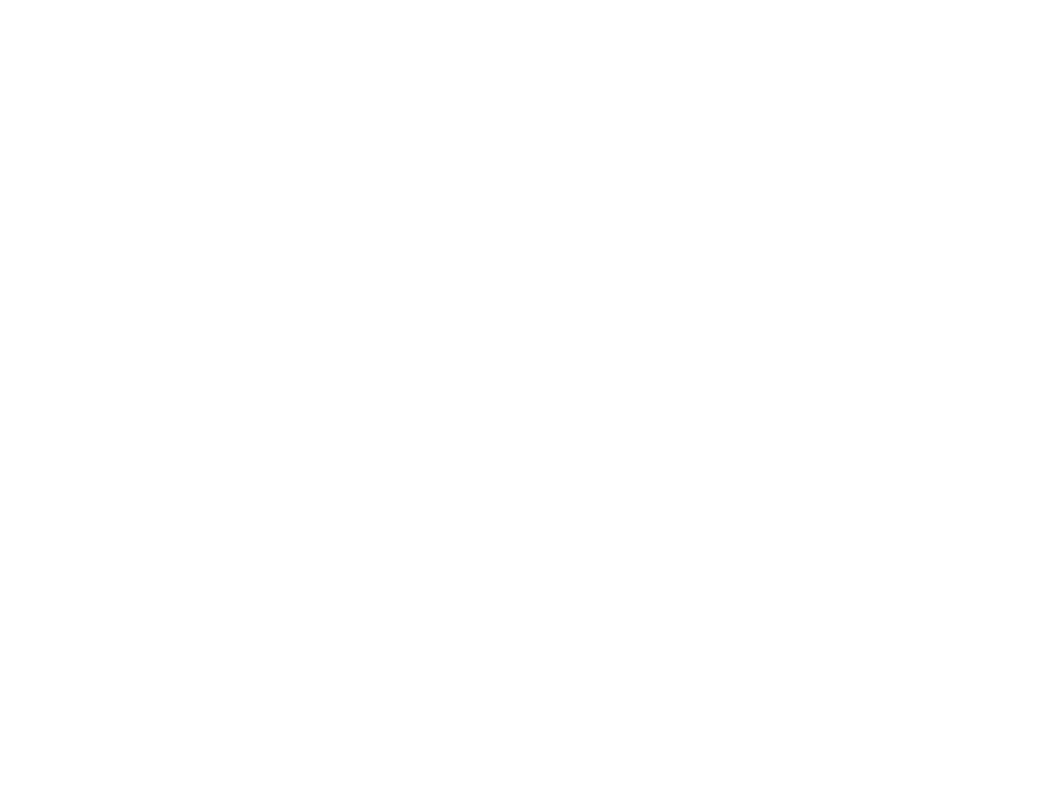
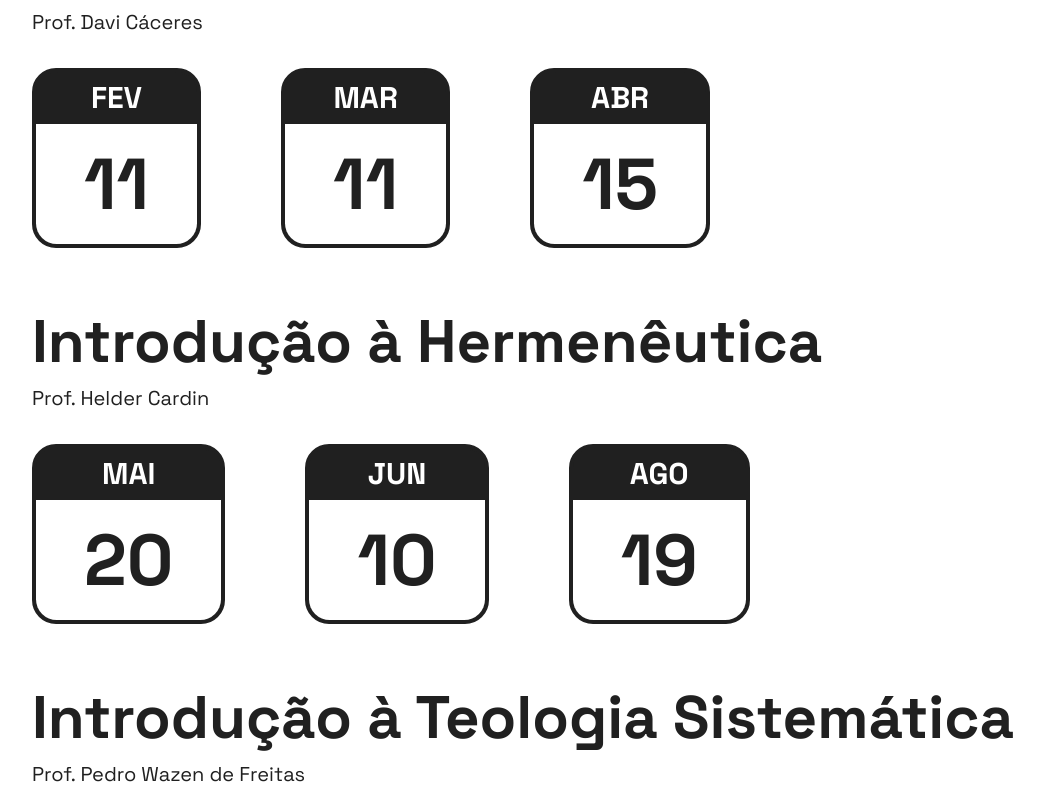
Before and after one commit to filipeveronezi/trinitas, a Next.js app: page / in a window 1280 px wide. Shown: the part 4180-4980 px from the top of the page, without its empty margins (8-1052 px from the left). Before the commit the page ends 3796 px from the top, so only its background shows below. Built offline with nearby package versions, Linux system fonts and the light colour scheme.

Commit message:
feat: create calendar section

```diff
--- a/app/page.tsx
+++ b/app/page.tsx
@@ -1,3 +1,4 @@
+import { Calendar } from '@/components/Calendar'
 import { CourseStructure } from '@/components/CouseStructure'
 import { FAQ } from '@/components/FAQ'
 import { Hero } from '@/components/Hero'
@@ -10,6 +11,7 @@ export default function Home() {
       <CourseStructure />
       <WhoWeAre />
       <FAQ />
+      <Calendar />
     </main>
   )
 }
--- /dev/null
+++ b/components/Calendar/CourseCalendar.tsx
@@ -0,0 +1,21 @@
+import { Day, DayProps } from './Day'
+
+interface CourseCalendarProps {
+  courseName: string
+  teacher: string
+  classDays: DayProps[]
+}
+
+export function CourseCalendar(props: CourseCalendarProps) {
+  return (
+    <div className="flex flex-col gap-3">
+      <h2 className="text-4xl font-bold md:text-6xl">{props.courseName}</h2>
+      <span className="text-xl">{props.teacher}</span>
+      <div className="mt-5 flex flex-wrap gap-5 md:gap-20">
+        {props.classDays.map((classDay, index) => (
+          <Day key={index} {...classDay} />
+        ))}
+      </div>
+    </div>
+  )
+}
--- /dev/null
+++ b/components/Calendar/Day.tsx
@@ -0,0 +1,28 @@
+export interface DayProps {
+  number: string
+  month: 'january' | 'february' | 'march' | 'april' | 'may' | 'june' | 'july' | 'august' | 'september' | 'october' | 'november' | 'december'
+}
+
+const monthNames = {
+  january: 'jan',
+  february: 'fev',
+  march: 'mar',
+  april: 'abr',
+  may: 'mai',
+  june: 'jun',
+  july: 'jul',
+  august: 'ago',
+  september: 'set',
+  october: 'out',
+  november: 'nov',
+  december: 'dez'
+}
+
+export function Day(props: DayProps) {
+  return (
+    <div className="flex flex-col items-center justify-center rounded-3xl border-4 border-black bg-black font-bold">
+      <span className="flex w-full items-center justify-center rounded-t-3xl bg-black py-1 text-xl uppercase text-white md:py-2 md:text-3xl">{monthNames[props.month]}</span>
+      <span className="flex h-full w-full items-center justify-center rounded-b-[1.3rem] bg-white py-2 px-7 text-4xl text-black md:py-6 md:px-12 md:text-7xl">{props.number}</span>
+    </div>
+  )
+}
--- /dev/null
+++ b/components/Calendar/data.ts
@@ -0,0 +1,66 @@
+import { DayProps } from './Day'
+
+interface ICalendarData {
+  courseName: string
+  teacher: string
+  classDays: DayProps[]
+}
+
+const calendarData: ICalendarData[] = [
+  {
+    courseName: 'Ética cristã',
+    teacher: 'Prof. Davi Cáceres',
+    classDays: [
+      {
+        number: '11',
+        month: 'february'
+      },
+      {
+        number: '11',
+        month: 'march'
+      },
+      {
+        number: '15',
+        month: 'april'
+      }
+    ]
+  },
+  {
+    courseName: 'Introdução à Hermenêutica',
+    teacher: 'Prof. Helder Cardin',
+    classDays: [
+      {
+        number: '20',
+        month: 'may'
+      },
+      {
+        number: '10',
+        month: 'june'
+      },
+      {
+        number: '19',
+        month: 'august'
+      }
+    ]
+  },
+  {
+    courseName: 'Introdução à Teologia Sistemática',
+    teacher: 'Prof. Pedro Wazen de Freitas',
+    classDays: [
+      {
+        number: '16',
+        month: 'september'
+      },
+      {
+        number: '21',
+        month: 'october'
+      },
+      {
+        number: '11',
+        month: 'november'
+      }
+    ]
+  }
+]
+
+export { calendarData }
--- /dev/null
+++ b/components/Calendar/index.tsx
@@ -0,0 +1,13 @@
+import { CourseCalendar } from './CourseCalendar'
+import { calendarData } from './data'
+
+export function Calendar() {
+  return (
+    <section className="mx-auto flex max-w-screen-xl flex-col gap-16 px-10 py-28">
+      <h2 className="max-w-[500px] text-5xl font-bold md:text-7xl">Calendário 2023</h2>
+      {calendarData.map((courseCalendar, index) => (
+        <CourseCalendar key={index} {...courseCalendar} />
+      ))}
+    </section>
+  )
+}
```
